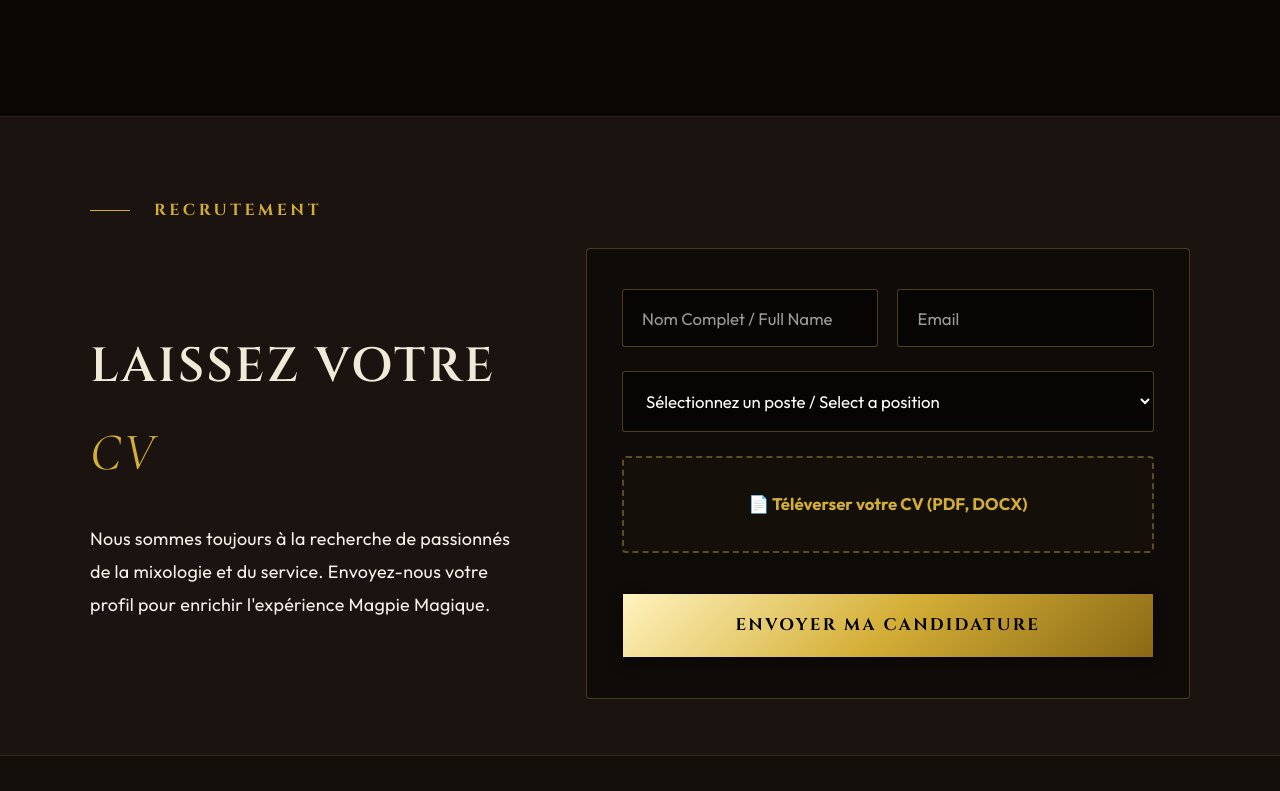
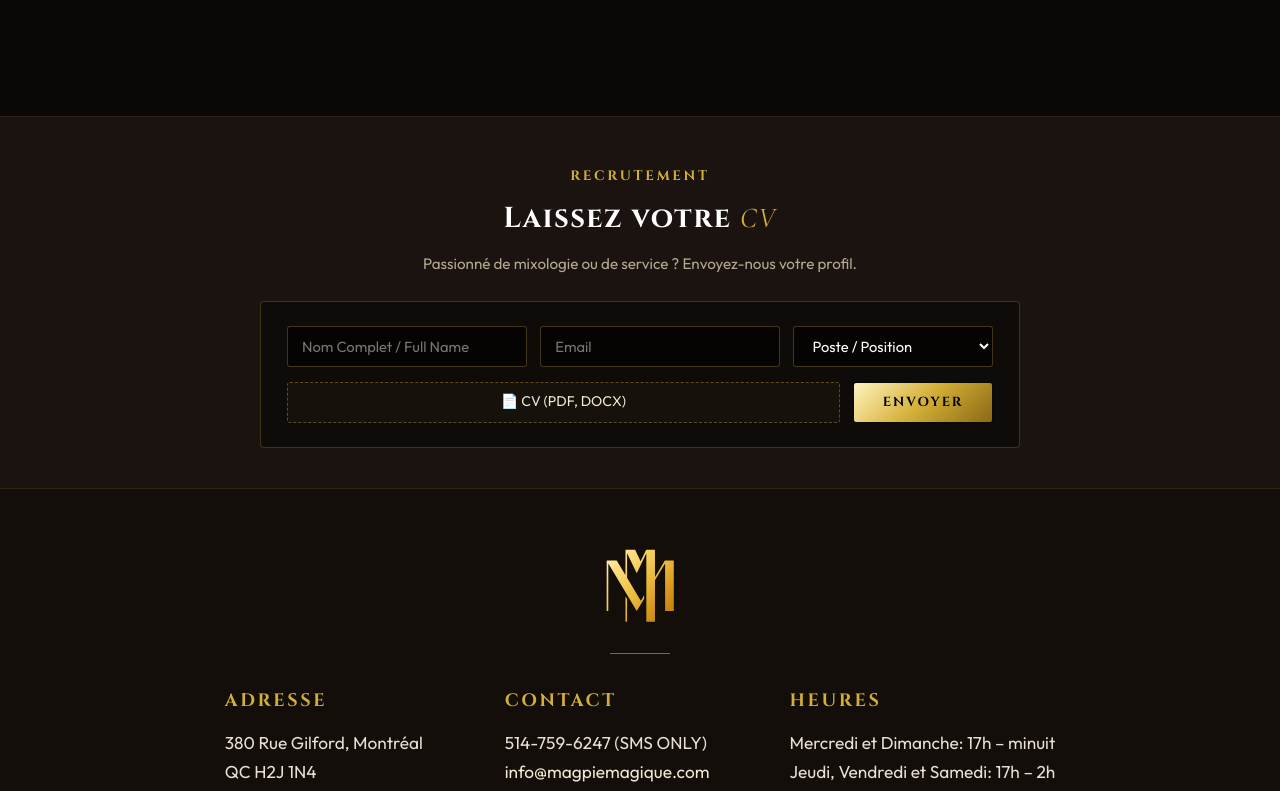
Before and after one commit to neyrissson/magpie-website, a Next.js app: page / in a window 1280 px wide. Shown: the part 1325-2116 px from the top of the page. Built offline with nearby package versions, Linux system fonts and the light colour scheme; no server answers; the database is empty.

Commit message:
Redesign recruit section to be sleek, ultra-compact centered drop box

```diff
--- a/src/components/RecruitSection.js
+++ b/src/components/RecruitSection.js
@@ -35,152 +35,231 @@ export default function RecruitSection() {
   };
 
   return (
-    <section id="recruit" className="recruit-section" style={{ background: 'var(--black-card)', borderTop: '1px solid rgba(201, 168, 76, 0.1)', padding: '5rem 2rem 3.5rem' }}>
-      <div className="menu-container">
-        <p className="section-label">
+    <section id="recruit" className="recruit-section" style={{ background: 'var(--black-card)', borderTop: '1px solid rgba(201, 168, 76, 0.1)', padding: '3rem 1.5rem 2.5rem' }}>
+      <div className="recruit-compact-container">
+        <div className="recruit-compact-header">
+          <p className="recruit-badge">
             <span className="fr">Recrutement</span>
             <span className="en">Join our Team</span>
           </p>
-        <div className="recruit-grid">
-          <div>
-            <h2 className="recruit-title">
+          <h3 className="recruit-title">
             <span className="fr">Laissez votre <em>CV</em></span>
             <span className="en">Leave your <em>CV</em></span>
-            </h2>
-            <p style={{ color: '#f5f0e8', lineHeight: '1.85', fontSize: '1.12rem', fontFamily: 'var(--font-sans), sans-serif', letterSpacing: '0.015em' }}>
-              <span className="fr">Nous sommes toujours à la recherche de passionnés de la mixologie et du service. Envoyez-nous votre profil pour enrichir l'expérience Magpie Magique.</span>
-              <span className="en">We are always looking for people passionate about mixology and service. Send us your profile to enhance the Magpie Magique experience.</span>
+          </h3>
+          <p className="recruit-sub">
+            <span className="fr">Passionné de mixologie ou de service ? Envoyez-nous votre profil.</span>
+            <span className="en">Passionate about mixology or hospitality? Send us your profile.</span>
           </p>
         </div>
 
-          <div className="recruit-form-card">
+        <div className="recruit-card">
           {status === 'SENT' ? (
-              <div style={{ textAlign: 'center', padding: '2rem' }}>
-                <h3 style={{ color: 'var(--gold)', fontFamily: 'var(--font-deco)', marginBottom: '1rem', fontSize: '2rem' }}>MERCI ! THANK YOU !</h3>
-                <p style={{ fontSize: '1.15rem', color: '#ffffff' }}>Votre candidature a été envoyée avec succès.</p>
+            <div style={{ textAlign: 'center', padding: '1.5rem' }}>
+              <h4 style={{ color: 'var(--gold)', fontFamily: 'var(--font-deco)', marginBottom: '0.5rem', fontSize: '1.3rem' }}>MERCI ! THANK YOU !</h4>
+              <p style={{ fontSize: '0.95rem', color: '#ffffff' }}>Votre candidature a été envoyée avec succès.</p>
             </div>
           ) : (
-              <form onSubmit={handleSubmit} style={{ display: 'flex', flexDirection: 'column', gap: '1.5rem' }}>
+            <form onSubmit={handleSubmit} style={{ display: 'flex', flexDirection: 'column', gap: '0.9rem' }}>
               {errorMessage && (
-                  <p style={{ color: '#ff6b6b', fontSize: '1rem', margin: 0, fontWeight: 'bold' }}>{errorMessage}</p>
+                <p style={{ color: '#ff6b6b', fontSize: '0.9rem', margin: 0, fontWeight: 'bold' }}>{errorMessage}</p>
               )}
-                <div className="recruit-inputs-row">
+
+              {/* Row 1: Name, Email, Position */}
+              <div className="recruit-row-inputs">
                 <input
                   type="text" placeholder="Nom Complet / Full Name" required
-                    className="menu-item-input"
+                  className="compact-input"
+                  value={formData.name}
                   onChange={(e) => setFormData({...formData, name: e.target.value})}
                 />
                 <input
                   type="email" placeholder="Email" required
-                    className="menu-item-input"
+                  className="compact-input"
+                  value={formData.email}
                   onChange={(e) => setFormData({...formData, email: e.target.value})}
                 />
-                </div>
                 <select
-                   className="menu-item-input"
+                  className="compact-input compact-select"
+                  value={formData.position}
                   onChange={(e) => setFormData({...formData, position: e.target.value})}
-                   style={{ height: '3.8rem', background: 'rgba(0,0,0,0.5)', color: '#ffffff', border: '1px solid rgba(201, 168, 76, 0.35)', padding: '0 1.2rem', fontSize: '1.05rem', fontFamily: 'var(--font-sans), sans-serif' }}
                 >
-                    <option value="">Sélectionnez un poste / Select a position</option>
+                  <option value="">Poste / Position</option>
                   <option value="bartender">Bartender</option>
                   <option value="serveur">Serveur / Server</option>
                   <option value="host">Hôte / Host</option>
                   <option value="cuisine">Cuisine / Kitchen</option>
                 </select>
-                <div style={{ border: '2px dashed rgba(201, 168, 76, 0.4)', padding: '2rem', textAlign: 'center', background: 'rgba(201, 168, 76, 0.03)', borderRadius: '4px' }}>
-                  <label htmlFor="cv-upload" style={{ cursor: 'pointer', color: 'var(--gold)', fontSize: '1.05rem', fontWeight: 'bold', display: 'block' }}>
-                    <span className="fr">📄 Téléverser votre CV (PDF, DOCX)</span>
-                    <span className="en">📄 Upload your CV (PDF, DOCX)</span>
+              </div>
+
+              {/* Row 2: File upload + Submit */}
+              <div className="recruit-row-actions">
+                <div className="compact-file-box">
+                  <label htmlFor="cv-upload" className="compact-file-label">
+                    <span>{formData.cv ? `✓ ${formData.cv.name}` : '📄 CV (PDF, DOCX)'}</span>
                   </label>
                   <input
                     id="cv-upload" type="file" accept=".pdf,.doc,.docx" hidden
                     onChange={(e) => setFormData({...formData, cv: e.target.files[0]})}
                   />
-                  {formData.cv && <p style={{ marginTop: '0.8rem', fontSize: '1rem', color: '#ffffff', fontWeight: 'bold' }}>✓ {formData.cv.name}</p>}
                 </div>
+
                 <button
                   type="submit"
                   disabled={isSubmitting}
-                  className="btn-primary"
-                  style={{
-                    marginTop: '1rem',
-                    width: '100%',
-                    padding: '1.3rem',
-                    fontSize: '1.05rem',
-                    fontWeight: 'bold',
-                    opacity: isSubmitting ? 0.6 : 1,
-                    cursor: isSubmitting ? 'wait' : 'pointer'
-                  }}
+                  className="compact-submit-btn"
                 >
                   {isSubmitting ? (
-                    <>
-                      <span className="fr">Envoi en cours...</span>
-                      <span className="en">Sending...</span>
-                    </>
+                    <span>...</span>
                   ) : (
                     <>
-                      <span className="fr">Envoyer ma candidature</span>
-                      <span className="en">Send Application</span>
+                      <span className="fr">Envoyer</span>
+                      <span className="en">Send</span>
                     </>
                   )}
                 </button>
+              </div>
             </form>
           )}
         </div>
       </div>
-      </div>
 
       <style jsx>{`
-        .recruit-grid {
+        .recruit-compact-container {
+          max-width: 760px;
+          margin: 0 auto;
+        }
+        .recruit-compact-header {
+          text-align: center;
+          margin-bottom: 1.5rem;
+        }
+        .recruit-badge {
+          font-family: var(--font-deco);
+          font-size: 0.85rem;
+          letter-spacing: 0.2em;
+          color: var(--gold);
+          text-transform: uppercase;
+          margin-bottom: 0.4rem;
+          font-weight: 700;
+        }
+        .recruit-title {
+          font-family: var(--font-deco);
+          font-size: 1.8rem;
+          color: #ffffff;
+          margin-bottom: 0.4rem;
+          letter-spacing: 0.05em;
+        }
+        .recruit-title em {
+          font-family: var(--font-serif);
+          font-style: italic;
+          color: var(--gold);
+          font-weight: 400;
+        }
+        .recruit-sub {
+          font-family: var(--font-sans), sans-serif;
+          font-size: 0.95rem;
+          color: rgba(232, 218, 187, 0.75);
+          margin: 0;
+        }
+        .recruit-card {
+          padding: 1.5rem 1.6rem;
+          border: 1px solid rgba(201, 168, 76, 0.25);
+          background: rgba(0, 0, 0, 0.4);
+          border-radius: 4px;
+        }
+        .recruit-row-inputs {
           display: grid;
-          grid-template-columns: minmax(280px, 1fr) 1.4fr;
-          gap: 4rem;
+          grid-template-columns: 1.2fr 1.2fr 1fr;
+          gap: 0.8rem;
+        }
+        .compact-input {
+          width: 100%;
+          height: 2.6rem;
+          padding: 0 0.9rem;
+          background: rgba(0, 0, 0, 0.6);
+          border: 1px solid rgba(201, 168, 76, 0.3);
+          color: #ffffff;
+          font-family: var(--font-sans), sans-serif;
+          font-size: 0.92rem;
+          border-radius: 3px;
+          box-sizing: border-box;
+          outline: none;
+          transition: border-color 0.2s;
+        }
+        .compact-input:focus {
+          border-color: var(--gold);
+        }
+        .compact-input::placeholder {
+          color: rgba(255, 255, 255, 0.45);
+        }
+        .compact-select {
+          cursor: pointer;
+        }
+        .recruit-row-actions {
+          display: grid;
+          grid-template-columns: 1fr auto;
+          gap: 0.8rem;
           align-items: center;
         }
-        .recruit-title {
-          font-size: clamp(2.2rem, 5vw, 3rem);
+        .compact-file-box {
+          border: 1px dashed rgba(201, 168, 76, 0.4);
+          height: 2.6rem;
+          display: flex;
+          align-items: center;
+          justify-content: center;
+          padding: 0 1rem;
+          background: rgba(201, 168, 76, 0.04);
+          border-radius: 3px;
+          cursor: pointer;
+          transition: all 0.2s;
         }
-        .recruit-form-card {
-          padding: 2.5rem 2.2rem;
-          border: 1px solid rgba(201, 168, 76, 0.3);
-          background: rgba(0,0,0,0.4);
-          border-radius: 4px;
+        .compact-file-box:hover {
+          background: rgba(201, 168, 76, 0.08);
+          border-color: var(--gold);
         }
-        .recruit-inputs-row {
-          display: grid;
-          grid-template-columns: 1fr 1fr;
-          gap: 1.2rem;
+        .compact-file-label {
+          cursor: pointer;
+          color: var(--gold-light);
+          font-size: 0.88rem;
+          font-family: var(--font-sans), sans-serif;
+          white-space: nowrap;
+          overflow: hidden;
+          text-overflow: ellipsis;
         }
-        .menu-item-input {
-          width: 100%;
-          padding: 1.1rem 1.2rem;
-          background: rgba(0,0,0,0.5);
-          border: 1px solid rgba(201, 168, 76, 0.35);
-          color: #ffffff;
-          font-family: var(--font-sans), sans-serif;
-          font-size: 1.05rem;
+        .compact-submit-btn {
+          height: 2.6rem;
+          padding: 0 1.8rem;
+          background: var(--gold-gradient);
+          color: #000000 !important;
+          border: 1px solid var(--black);
+          font-family: var(--font-deco);
+          font-size: 0.82rem;
+          font-weight: 700;
+          letter-spacing: 0.15em;
+          text-transform: uppercase;
           border-radius: 3px;
-          box-sizing: border-box;
+          cursor: pointer;
+          transition: filter 0.2s, transform 0.2s;
+          white-space: nowrap;
         }
-        .menu-item-input::placeholder {
-          color: rgba(255, 255, 255, 0.6);
+        .compact-submit-btn:hover {
+          filter: brightness(1.1);
         }
-        .menu-item-input:focus {
-          border-color: var(--gold);
-          outline: none;
-          background: rgba(0,0,0,0.7);
+        .compact-submit-btn:disabled {
+          opacity: 0.6;
+          cursor: wait;
         }
 
-        @media (max-width: 900px) {
-          .recruit-grid {
+        @media (max-width: 680px) {
+          .recruit-row-inputs {
             grid-template-columns: 1fr;
-            gap: 3rem;
+            gap: 0.6rem;
           }
-          .recruit-form-card {
-            padding: 2rem 1.5rem;
+          .recruit-row-actions {
+            grid-template-columns: 1fr;
+            gap: 0.6rem;
           }
-          .recruit-inputs-row {
-            grid-template-columns: 1fr;
+          .compact-submit-btn {
+            width: 100%;
           }
         }
       `}</style>
```
Lines whose indentation alone changed are shown as unchanged.
